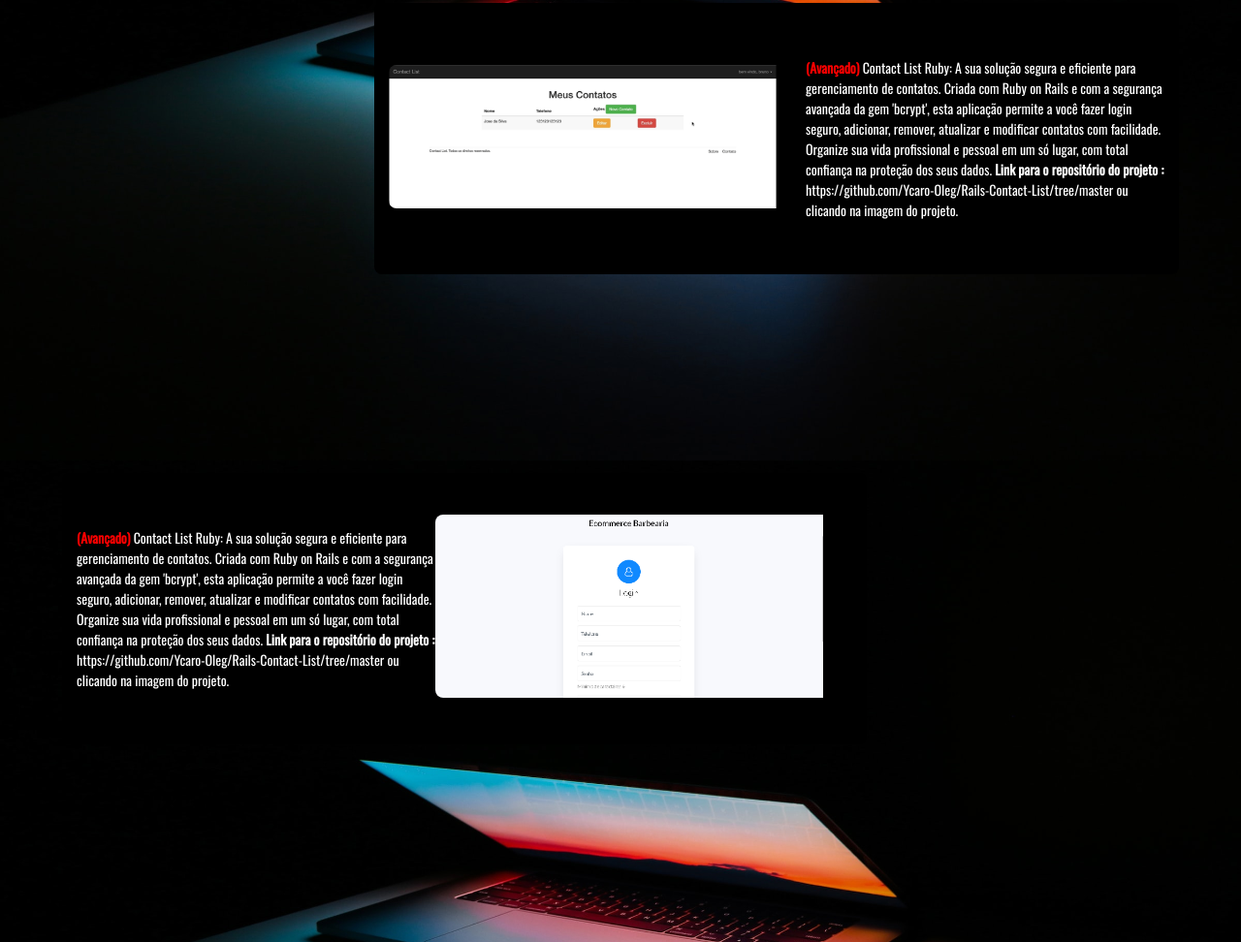
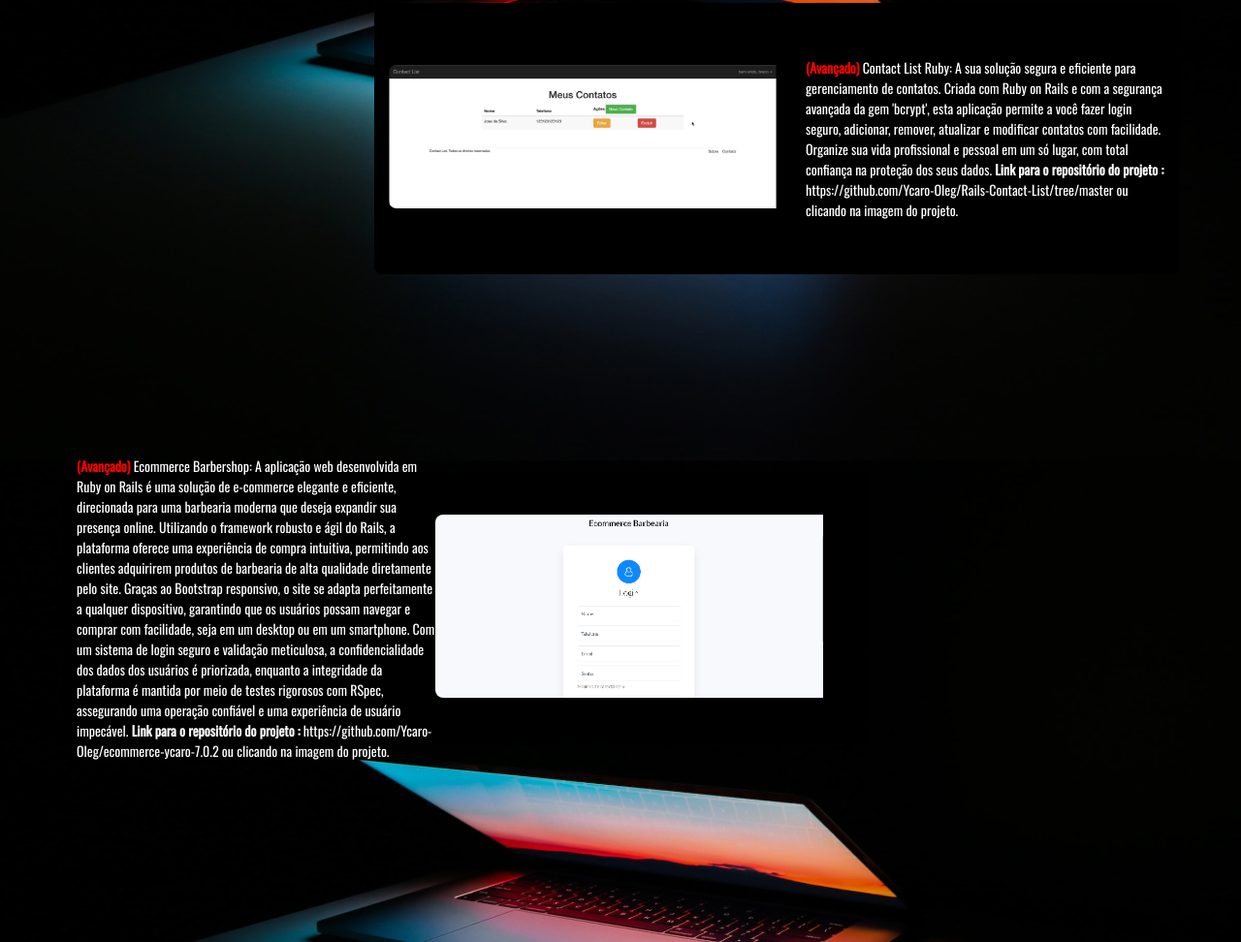
Before and after one commit to Ycaro-Oleg/YcaroOleg-Portfolium, a plain HTML site: page index.html in a window 1280 px wide. Shown: the part 3854-4826 px from the top of the page at 97% size. Drawn offline with nearby package versions, Linux system fonts and the light colour scheme.

Commit message:
Added barbershop project

```diff
--- a/index.html
+++ b/index.html
@@ -140,12 +140,12 @@
 
                 <div class="position-container left">
                     <div class="project-card card-reverse">
-                        <a href="https://github.com/Ycaro-Oleg/Rails-Contact-List/tree/master" target="_blank">
+                        <a href="https://github.com/Ycaro-Oleg/ecommerce-ycaro-7.0.2" target="_blank">
                         <image class="project-image image-reverse" src="./assets/BarbeariaEcommerce.PNG">
                         </a>
                             <p class="project-text">
-                                <b style="color: rgb(255, 0, 0);">(Avançado)</b> Contact List Ruby: A sua solução segura e eficiente para gerenciamento de contatos. Criada com Ruby on Rails e com a segurança avançada da gem 'bcrypt', esta aplicação permite a você fazer login seguro, adicionar, remover, atualizar e modificar contatos com facilidade. Organize sua vida profissional e pessoal em um só lugar, com total confiança na proteção dos seus dados.</b> <b>Link para o repositório do projeto :</b>
-                                <a href="https://github.com/Ycaro-Oleg/Rails-Contact-List/tree/master" target="_blank">https://github.com/Ycaro-Oleg/Rails-Contact-List/tree/master</a> ou clicando na imagem do projeto.
+                                <b style="color: rgb(255, 0, 0);">(Avançado)</b> Ecommerce Barbershop: A aplicação web desenvolvida em Ruby on Rails é uma solução de e-commerce elegante e eficiente, direcionada para uma barbearia moderna que deseja expandir sua presença online. Utilizando o framework robusto e ágil do Rails, a plataforma oferece uma experiência de compra intuitiva, permitindo aos clientes adquirirem produtos de barbearia de alta qualidade diretamente pelo site. Graças ao Bootstrap responsivo, o site se adapta perfeitamente a qualquer dispositivo, garantindo que os usuários possam navegar e comprar com facilidade, seja em um desktop ou em um smartphone. Com um sistema de login seguro e validação meticulosa, a confidencialidade dos dados dos usuários é priorizada, enquanto a integridade da plataforma é mantida por meio de testes rigorosos com RSpec, assegurando uma operação confiável e uma experiência de usuário impecável.</b> <b>Link para o repositório do projeto :</b>
+                                <a href="https://github.com/Ycaro-Oleg/ecommerce-ycaro-7.0.2" target="_blank">https://github.com/Ycaro-Oleg/ecommerce-ycaro-7.0.2</a> ou clicando na imagem do projeto.
                             </p>
                     </div>
                 </div>
```
